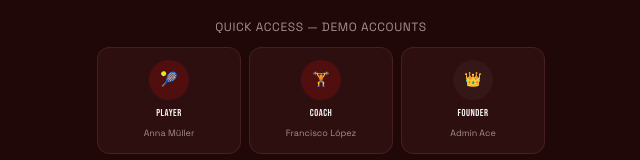
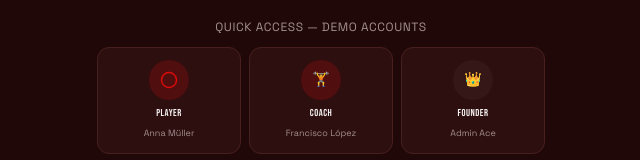
Before and after one commit to zeta-cell/the-ace-coach, a React (Vite) app: page /login in a window 1280 px wide. Shown: the part 551-711 px from the top of the page, without its empty margins (319-959 px from the left). Built offline with nearby package versions, Linux system fonts and the light colour scheme; the HTML template or start-up script is replaced by a standard one.

Commit message:
Preceding changes

```diff
--- a/src/pages/portal/Login.tsx
+++ b/src/pages/portal/Login.tsx
@@ -283,7 +283,7 @@ const Login = () => {
               className="flex flex-col items-center gap-1.5 p-3 rounded-xl border border-border bg-card hover:border-primary/50 hover:bg-primary/5 transition-all disabled:opacity-50"
             >
               <div className="w-10 h-10 rounded-full bg-primary/20 flex items-center justify-center">
-                <span className="font-display text-sm">🎾</span>
+                <Circle size={18} className="text-primary" />
               </div>
               <span className="font-display text-[10px] tracking-wider text-foreground">PLAYER</span>
               <span className="text-[9px] font-body text-muted-foreground">Anna Müller</span>
```
